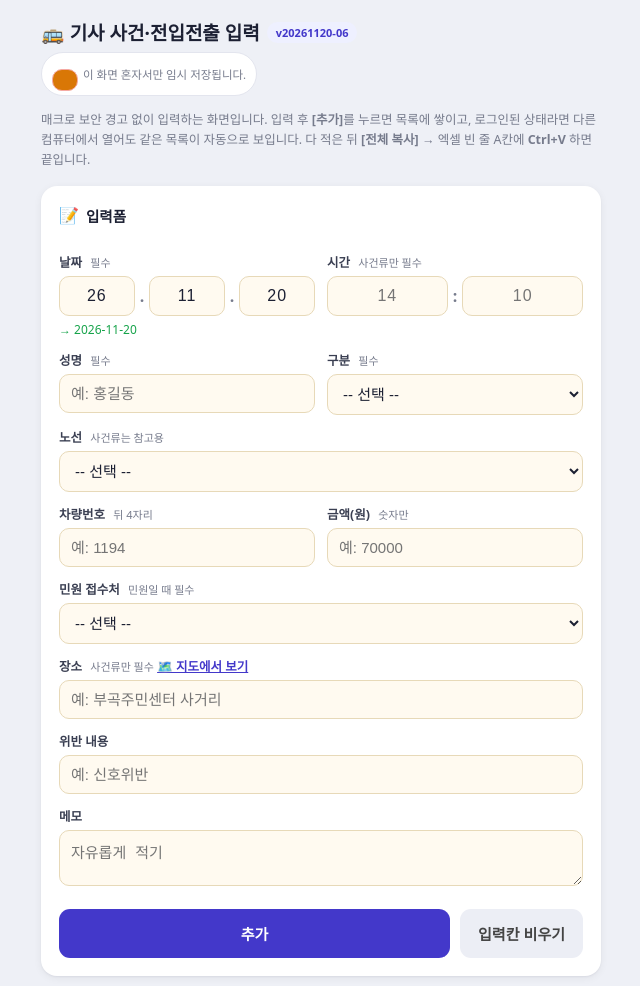
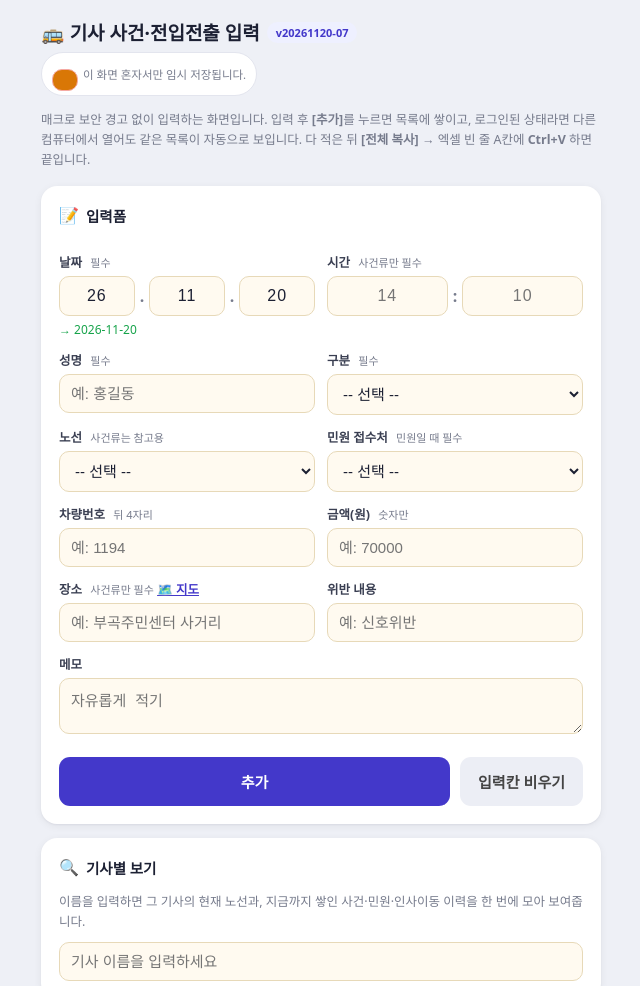
Before and after one commit to richardlyeo-commits/SB_DRIVER, a plain HTML site: page index.html in a window 1280 px wide. Shown: the top 986 px of the page, without its empty margins (319-959 px from the left). Drawn offline with Linux system fonts and the light colour scheme.

Commit message:
v20261120-07: 입력폼 전체적으로 가로 배치 확대
- 노선 + 민원 접수처를 한 줄로 (민원 선택 시 나란히 나타남)
- 장소 + 위반 내용을 한 줄로
- 노선별 명단 가져오기 칸(8개 노선)도 두 개씩 가로로 배치해
  스크롤을 줄임

Co-Authored-By: Claude Sonnet 5 <noreply@anthropic.com>
Claude-Session: https://claude.ai/code/session_01FfBJSFZrW9sQBvc1gUoEJi

```diff
--- a/index.html
+++ b/index.html
@@ -2,9 +2,9 @@
 <!--
   ===================================================================
   기사 사건·전입전출 입력 도구
-  버전 : v20261120-06
+  버전 : v20261120-07
   (버전 표기 방법 : 날짜 8자리 + 그날의 몇 번째 수정인지 2자리
-   예) v20261120-06 = 2026년 11월 20일에 여섯 번째로 고친 버전)
+   예) v20261120-07 = 2026년 11월 20일에 일곱 번째로 고친 버전)
 
   이 파일을 열어볼 때, 지금 보고 있는 소스가 몇 번째 버전인지
   한눈에 알 수 있도록 맨 위에 적어둔 것입니다.
@@ -127,6 +127,8 @@
   .route-body .person:last-child{ border-bottom:none; }
   .route-body .person .idx{ color:var(--muted); width:22px; flex:none; }
   .roster-edit textarea{ min-height:84px; font-size:13px; }
+  /* 노선별 명단 가져오기 칸도 세로로 쭉 늘어놓지 않고 두 개씩 가로로 */
+  #roster_textareas{ display:grid; grid-template-columns:1fr 1fr; gap:10px 12px; }
   .roster-total{ text-align:right; font-size:12.5px; color:var(--muted); margin-top:4px; }
 
   /* ===== 확인 팝업(모달) =====
@@ -150,7 +152,7 @@
 <div class="wrap">
 
   <div class="topbar">
-    <h1>🚌 기사 사건·전입전출 입력 <span class="badge" id="version_badge">v20261120-06</span></h1>
+    <h1>🚌 기사 사건·전입전출 입력 <span class="badge" id="version_badge">v20261120-07</span></h1>
   </div>
   <div class="sync-pill" id="sync_pill" style="margin-bottom:10px;">
     <span class="dot" id="sync_dot"></span><span id="sync_text">저장 위치 확인 중…</span>
@@ -210,7 +212,12 @@
       </div>
     </div>
 
-    <!-- 노선: 전출일 때만 숨김 (사건류 참고용 / 전입·노선이동은 필수) -->
+    <!-- 노선 + 민원 접수처 : 한 줄에 나란히.
+         (노선은 전출일 때만 숨김 / 민원 접수처는 '민원'일 때만 보임 —
+          서로 숨는 조건은 다르지만, 둘 다 '선택' 칸이라 같이 묶어도
+          화면이 지저분해지지 않습니다. 평소엔 노선만 보이고,
+          민원을 고르면 그 옆에 민원 접수처가 같이 나타납니다.) -->
+    <div class="row2">
       <div id="wrap_route">
         <label>노선 <span class="hint" id="route_hint">사건류는 참고용</span></label>
         <select id="f_route">
@@ -224,6 +231,18 @@
           <option>똑버스01</option>
           <option>P9901</option>
         </select>
+      </div>
+
+      <div id="wrap_minwon">
+        <label>민원 접수처 <span class="hint">민원일 때 필수</span></label>
+        <select id="f_office">
+          <option value="">-- 선택 --</option>
+          <option>관공서-자치단체</option>
+          <option>관공서-경찰서</option>
+          <option>회사</option>
+          <option>전화</option>
+        </select>
+      </div>
     </div>
 
     <!-- 사건류 전용 칸 (전입/전출/노선이동일 때는 자동으로 숨김) -->
@@ -240,24 +259,19 @@
         </div>
       </div>
 
-      <div id="wrap_minwon">
-        <label>민원 접수처 <span class="hint">민원일 때 필수</span></label>
-        <select id="f_office">
-          <option value="">-- 선택 --</option>
-          <option>관공서-자치단체</option>
-          <option>관공서-경찰서</option>
-          <option>회사</option>
-          <option>전화</option>
-        </select>
-      </div>
-
+      <!-- 장소 + 위반 내용 : 사건류일 땐 둘 다 항상 같이 보이는 짝이라 한 줄로 -->
+      <div class="row2">
+        <div>
           <label>장소 <span class="hint">사건류만 필수</span>
-        <a href="#" id="map_link" onclick="지도보기(); return false;">🗺️ 지도에서 보기</a>
+            <a href="#" id="map_link" onclick="지도보기(); return false;">🗺️ 지도</a>
           </label>
           <input type="text" id="f_place" placeholder="예: 부곡주민센터 사거리">
-
+        </div>
+        <div>
           <label>위반 내용</label>
           <input type="text" id="f_detail" placeholder="예: 신호위반">
+        </div>
+      </div>
     </div>
 
     <!-- 전입 전용 칸 -->
@@ -369,7 +383,7 @@
 
 <script>
 /* ===================================================================
-   기사 사건·전입전출 입력 도구 (v20261120-06)
+   기사 사건·전입전출 입력 도구 (v20261120-07)
    - 기존 엑셀 매크로(저장 버튼)와 같은 규칙으로 빈칸을 확인합니다.
    - [추가]를 누르면 "Claude 아티팩트 db"라는 공용 저장소에 기록됩니다.
      로그인한 같은 계정으로 이 화면을 열면, 어느 컴퓨터에서 열어도
@@ -853,8 +867,11 @@ function 명단편집토글(){
     let html = '';
     ROUTES.forEach(노선 => {
       const 이름들 = 로스터목록.filter(x => x.노선 === 노선).sort((a,b) => a.성명.localeCompare(b.성명,'ko')).map(x => x.성명);
-      html += `<label>${노선}번 <span class="hint">${이름들.length}명</span></label>
-        <textarea id="roster_ta_${노선}" rows="4" placeholder="한 줄에 한 명씩">${이름들.join('\n')}</textarea>`;
+      // 노선별 칸을 하나의 묶음(div)으로 감싸서, 두 개씩 가로로 나란히 배치되게 함
+      html += `<div>
+        <label>${노선}번 <span class="hint">${이름들.length}명</span></label>
+        <textarea id="roster_ta_${노선}" rows="4" placeholder="한 줄에 한 명씩">${이름들.join('\n')}</textarea>
+      </div>`;
     });
     $('roster_textareas').innerHTML = html;
   }
```
Lines whose indentation alone changed are shown as unchanged.
